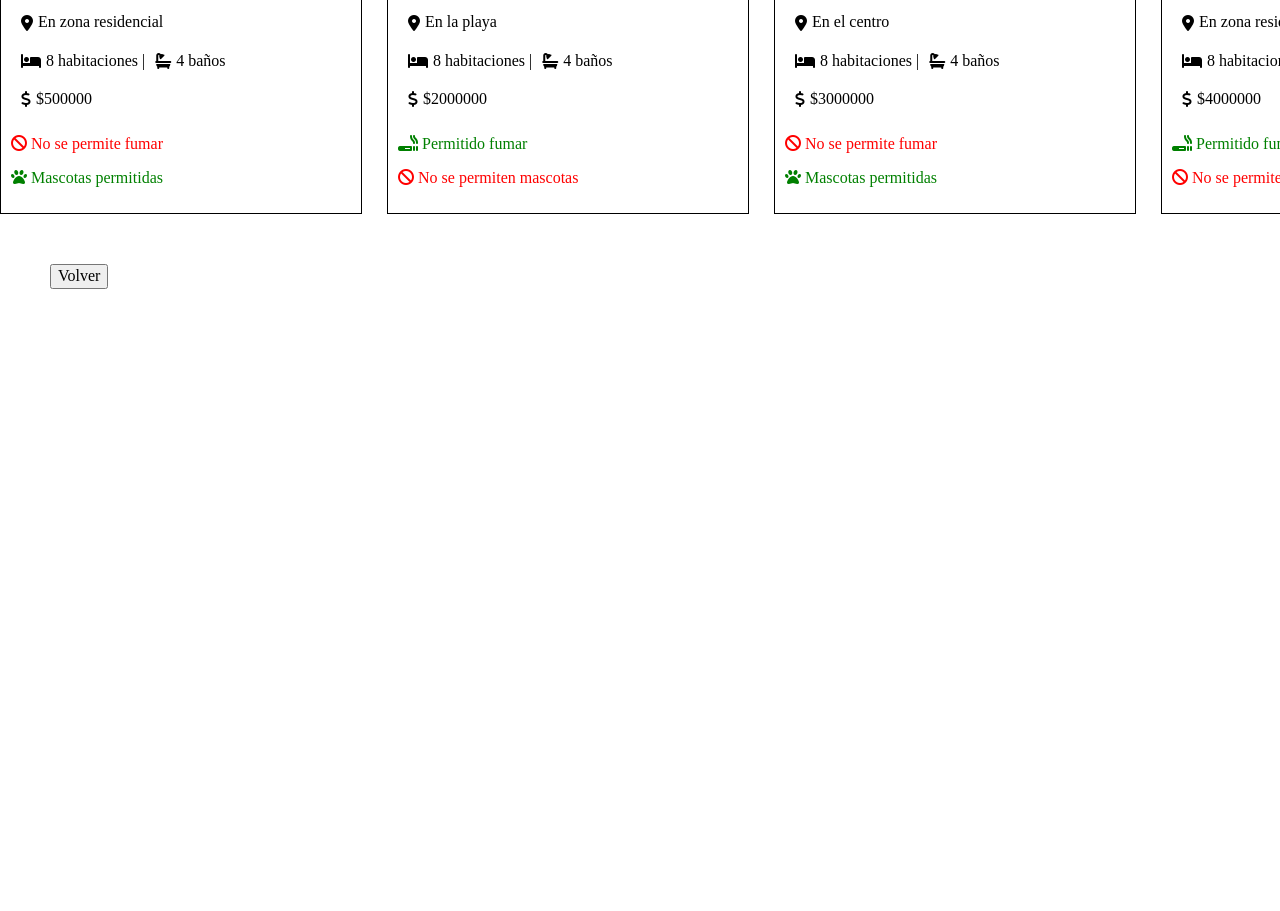
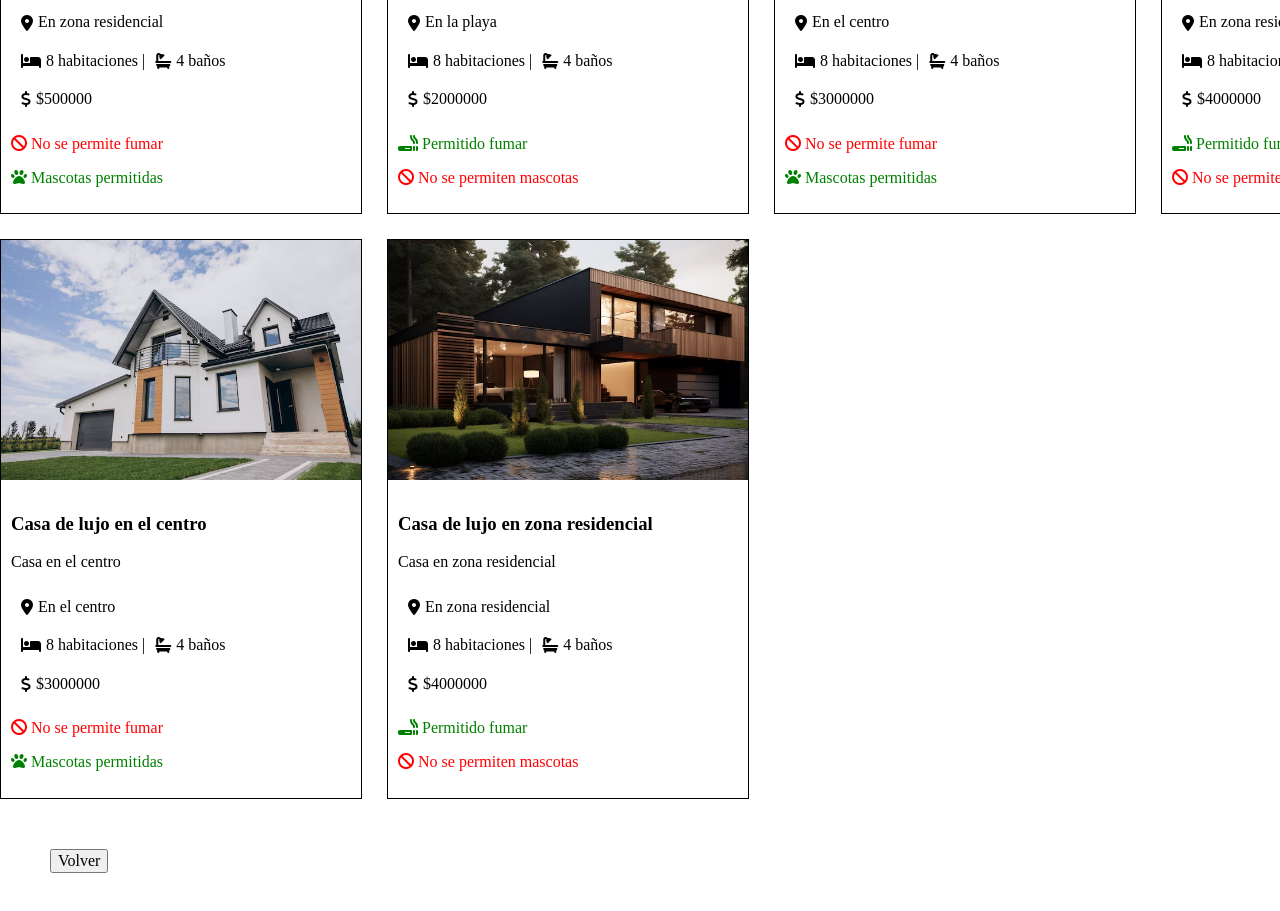
Before and after one commit to candela-greco/inmobiliaria.github.io, a plain HTML site: page ventas.html in a window 1280 px wide. Shown: the part 801-1712 px from the top of the page. Before the commit the page ends 1140 px from the top, so only its background shows below. Drawn offline with Linux system fonts and the light colour scheme.

Commit message:
Genere otros scripts para alquileres y ventas

```diff
--- /dev/null
+++ b/assets/js/ventas.js
@@ -0,0 +1,114 @@
+const propiedadesVenta = [
+    {
+      src: './assets/imgs/prop1.avif',
+      titulo: 'Casa de lujo en zona residencial',
+      descripcion: 'Casa de lujo vivienda familiar en zona residencial',
+      ubicacion: 'En zona residencial',
+      habitaciones: '8 habitaciones |',
+      baños: '4 baños',
+      costo: 500000,
+      smoke: false,
+      pets: true
+    },
+    {
+      src: './assets/imgs/prop2.avif',
+      titulo: 'Casa de lujo con vista a la playa',
+      descripcion: 'Casa en la playa',
+      ubicacion: 'En la playa',
+      habitaciones: '8 habitaciones |',
+      baños: '4 baños',
+      costo: 2000000,
+      smoke: true,
+      pets: false
+    },
+    {
+      src: './assets/imgs/prop3.avif',
+      titulo: 'Casa de lujo en el centro',
+      descripcion: 'Casa en el centro',
+      ubicacion: 'En el centro',
+      habitaciones: '8 habitaciones |',
+      baños: '4 baños',
+      costo: 3000000,
+      smoke: false,
+      pets: true
+    },
+    {
+      src: './assets/imgs/prop4.avif',
+      titulo: 'Casa de lujo en zona residencial',
+      descripcion: 'Casa en zona residencial',
+      ubicacion: 'En zona residencial',
+      habitaciones: '8 habitaciones |',
+      baños: '4 baños',
+      costo: 4000000,
+      smoke: true,
+      pets: false
+    },
+    {
+      src: './assets/imgs/prop3.avif',
+      titulo: 'Casa de lujo en el centro',
+      descripcion: 'Casa en el centro',
+      ubicacion: 'En el centro',
+      habitaciones: '8 habitaciones |',
+      baños: '4 baños',
+      costo: 3000000,
+      smoke: false,
+      pets: true
+    },
+    {
+      src: './assets/imgs/prop4.avif',
+      titulo: 'Casa de lujo en zona residencial',
+      descripcion: 'Casa en zona residencial',
+      ubicacion: 'En zona residencial',
+      habitaciones: '8 habitaciones |',
+      baños: '4 baños',
+      costo: 4000000,
+      smoke: true,
+      pets: false
+    }
+  ];
+
+  const ventas = document.querySelector(".ventas");
+
+  let template1 = "";
+
+  for (let venta of propiedadesVenta) {
+
+    let fumar = "";
+    let animales = "";
+
+    if (venta.smoke === true) {
+      fumar = `<p style="color: green"><i class="fa-solid fa-smoking"></i> Permitido fumar</p>`;
+    } else {
+      fumar = `<p style="color: red"><i class="fa-solid fa-ban"></i> No se permite fumar</p>`;
+    }
+
+    if (venta.pets === true) {
+      animales = `<p style="color: green"><i class="fa-solid fa-paw"></i> Mascotas permitidas</p>`;
+    } else {
+      animales = `<p style="color: red"><i class="fa-solid fa-ban"></i></i> No se permiten mascotas</p>`;
+    }
+
+    template1 += `
+      <div class="cardVenta">
+        <img class="venta-img" src="${venta.src}">
+        <div class="venta-cuerpo">
+          <h3 class="venta-tittle">${venta.titulo}</h3>
+          <p>${venta.descripcion}</p>
+          <div class="venta-ubicacion">
+            <i class="fa-solid fa-location-dot"></i> <p>${venta.ubicacion}</p>
+          </div>
+          <div class="venta-habitaciones">
+            <i class="fa-solid fa-bed"></i> <p>${venta.habitaciones}</p>
+            <i class="fa-solid fa-bath baño"></i> <p>${venta.baños}</p>
+          </div>
+          <div class="venta-costo">
+            <i class="fa-solid fa-dollar-sign"></i> <p>$${venta.costo}</p>
+          </div>
+          ${fumar}
+          ${animales}
+        </div>
+      </div>
+    `;
+  }
+
+  ventas.innerHTML = template1;
--- a/ventas.html
+++ b/ventas.html
@@ -34,6 +34,6 @@
         </div>
     </section>
 
-    <script src="./assets/js/script.js"></script>
+    <script src="./assets/js/ventas.js"></script>
 </body>
 </html>
```
Also changed, not shown: alquileres.html (+1 -1 lines), assets/js/alquileres.js (added, +68 -0 lines).
